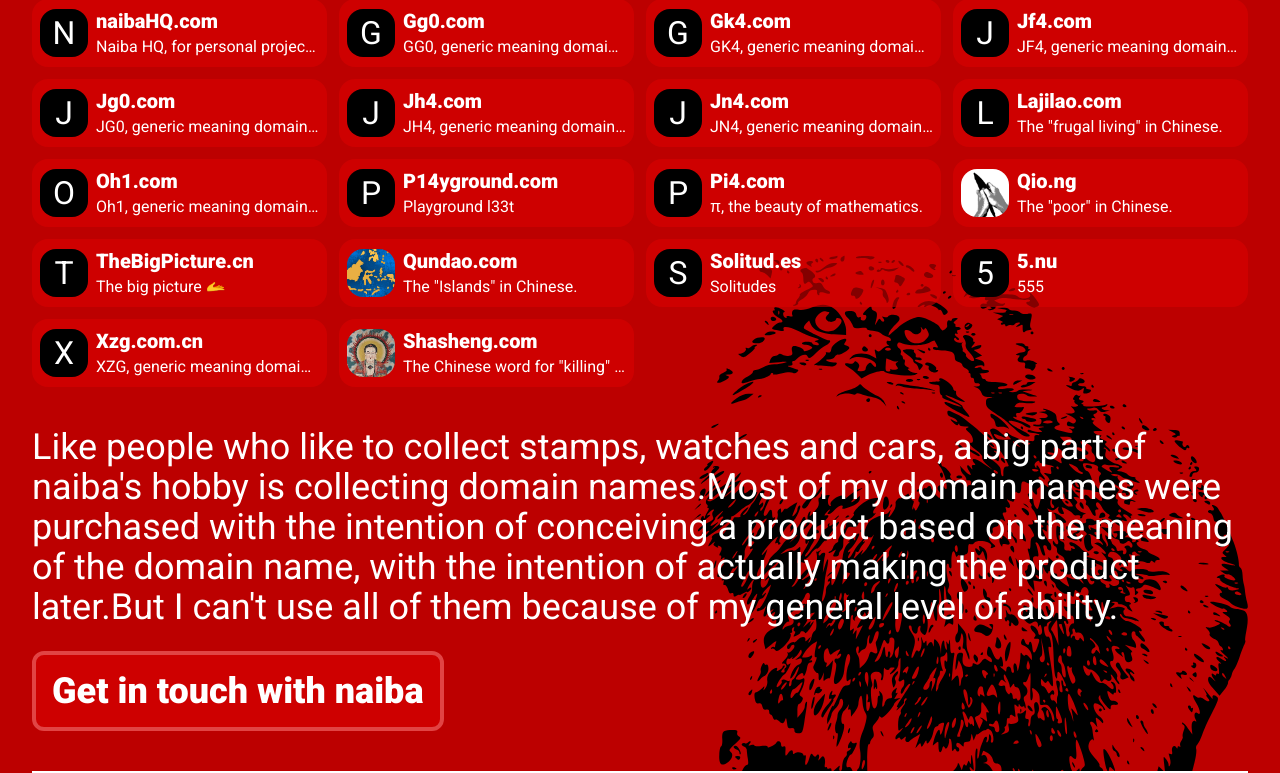
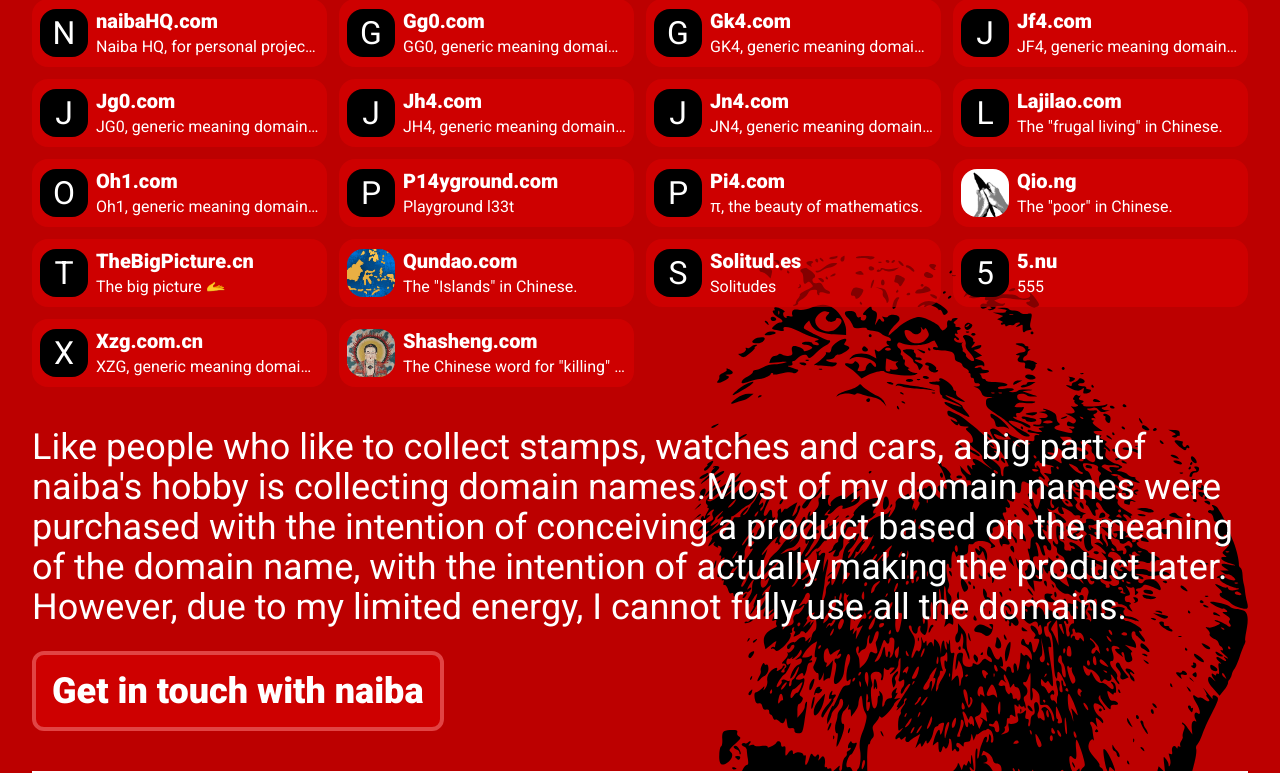
Before and after one commit to Speeeeds/mibiao, a Vue app: page / in a window 1280 px wide. Shown: the part 429-1202 px from the top of the page. Built offline with nearby package versions, Linux system fonts and the light colour scheme; a web font is replaced by a local one.

Commit message:
🌐 update

```diff
--- a/src/locales/en.ts
+++ b/src/locales/en.ts
@@ -1,6 +1,6 @@
 export default {
     ui: {
-        vision: "Like people who like to collect stamps, watches and cars, a big part of naiba's hobby is collecting domain names.Most of my domain names were purchased with the intention of conceiving a product based on the meaning of the domain name, with the intention of actually making the product later.But I can't use all of them because of my general level of ability.",
+        vision: "Like people who like to collect stamps, watches and cars, a big part of naiba's hobby is collecting domain names.Most of my domain names were purchased with the intention of conceiving a product based on the meaning of the domain name, with the intention of actually making the product later. However, due to my limited energy, I cannot fully use all the domains.",
         get_in_touch: "Get in touch with naiba",
         the_domain_name: "The domain name",
         owned_by: "is owned by naiba",
--- a/src/locales/zh.ts
+++ b/src/locales/zh.ts
@@ -1,6 +1,6 @@
 export default {
     ui: {
-        vision: "像人们喜欢收藏邮票、手表和汽车一样，奶爸的一大爱好就是收藏域名。我的多数域名在购入时都是基于域名含义构思出一个产品，打算以后真正把产品做出来。奈何我的水平一般能力有限没法全部利用起来。",
+        vision: "像人们喜欢收藏邮票、手表和汽车一样，奶爸的一大爱好就是收藏域名。我的多数域名在购入时都是基于域名含义构思出一个产品，打算以后真正把产品做出来。奈何精力有限没法全部利用起来。",
         get_in_touch: "与奶爸取得联系",
         the_domain_name: "此域名",
         owned_by: "由奶爸所有",
```
